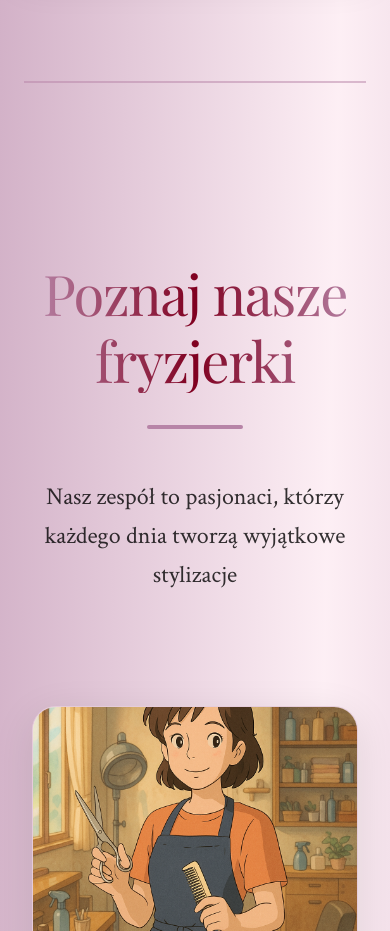
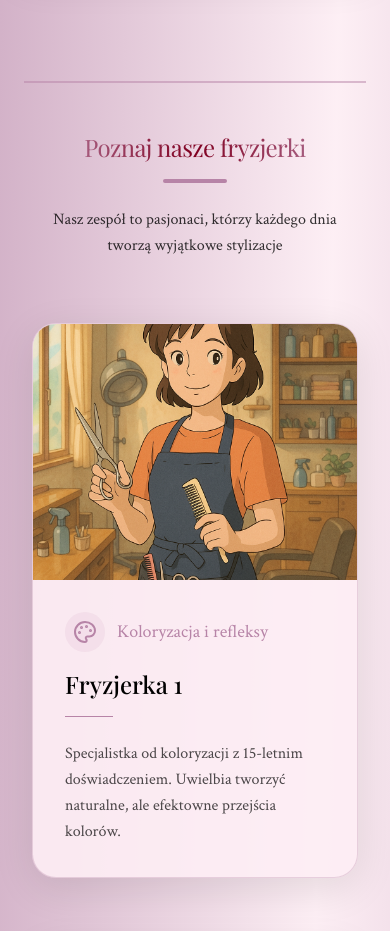
Before and after one commit to Elvemo-Company/prototyp-fryzjer, a React (Vite) app: page / in a window 390 px wide. Shown: the part 1940-2871 px from the top of the page. Built offline with nearby package versions, Linux system fonts and the light colour scheme; a web font is replaced by a local one.

Commit message:
Improve Stylists section responsiveness and spacing
Adjusted padding, margins, font sizes, and max-widths for better responsiveness across breakpoints in the Stylists component. Updated hover and scale effects to apply only on large screens for improved usability.

```diff
--- a/src/components/Stylists.tsx
+++ b/src/components/Stylists.tsx
@@ -30,18 +30,18 @@ const Stylists: React.FC = () => {
   ];
 
   return (
-    <section id="stylists" className="py-32 relative overflow-hidden">
+    <section id="stylists" className="relative overflow-hidden">
       {/* Dekoracyjne okręgi */}
       <div className="hidden lg:block absolute top-1/3 -right-32 w-64 h-64 rounded-full border-8 border-dusty-mauve/30 z-0 animate-fade-in"></div>
       <div className="hidden lg:block absolute bottom-1/3 -left-40 w-80 h-80 rounded-full border-4 border-deep-burgundy/10 z-0 animate-fade-in"></div>
       <div className="max-w-7xl mx-auto px-8 lg:px-12 relative z-10">
         {/* Section Header */}
-        <div className="text-center mb-28 animate-fade-in-up">
-          <h2 className="font-playfair text-display font-light mb-8 tracking-tight bg-gradient-to-r from-dusty-mauve via-deep-burgundy to-dusty-mauve bg-clip-text text-transparent">
+        <div className="text-center mb-16 sm:mb-24 lg:mb-28 animate-fade-in-up">
+          <h2 className="font-playfair text-2xl xs:text-3xl sm:text-display font-light mb-4 sm:mb-8 tracking-tight bg-gradient-to-r from-dusty-mauve via-deep-burgundy to-dusty-mauve bg-clip-text text-transparent">
             Poznaj nasze fryzjerki
           </h2>
-          <div className="w-24 h-1 bg-dusty-mauve mx-auto mb-12 rounded-full animate-fade-in"></div>
-          <p className="font-crimson text-large text-rich-black/80 max-w-3xl mx-auto leading-relaxed">
+          <div className="w-16 h-1 sm:w-24 bg-dusty-mauve mx-auto mb-6 sm:mb-12 rounded-full animate-fade-in"></div>
+          <p className="font-crimson text-base xs:text-lg sm:text-large text-rich-black/80 max-w-xs xs:max-w-md sm:max-w-4xl mx-auto leading-relaxed">
             Nasz zespół to pasjonaci, którzy każdego dnia tworzą wyjątkowe stylizacje
           </p>
         </div>
@@ -49,13 +49,13 @@ const Stylists: React.FC = () => {
         <div className="grid lg:grid-cols-3 gap-16 animate-fade-in-up">
           {stylists.map((stylist, index) => (
             <div key={index} className="group animate-fade-in-up" style={{ animationDelay: `${index * 0.2}s` }}>
-              <div className="bg-pearl-white/90 border border-dusty-mauve/30 rounded-3xl shadow-elegant hover:shadow-luxury transition-all duration-500 transform hover:scale-105 overflow-hidden">
+              <div className="bg-pearl-white/90 border border-dusty-mauve/30 rounded-3xl shadow-elegant hover:shadow-luxury transition-all duration-500 transform overflow-hidden lg:hover:scale-105">
                 {/* Large Portrait */}
                 <div className="relative overflow-hidden">
                   <img
                     src={stylist.image}
                     alt={stylist.name}
-                    className="w-full h-64 object-cover transition-transform duration-700 group-hover:scale-110"
+                    className="w-full h-64 object-cover transition-transform duration-700 lg:group-hover:scale-110"
                   />
                 </div>
                 {/* Content */}
```
